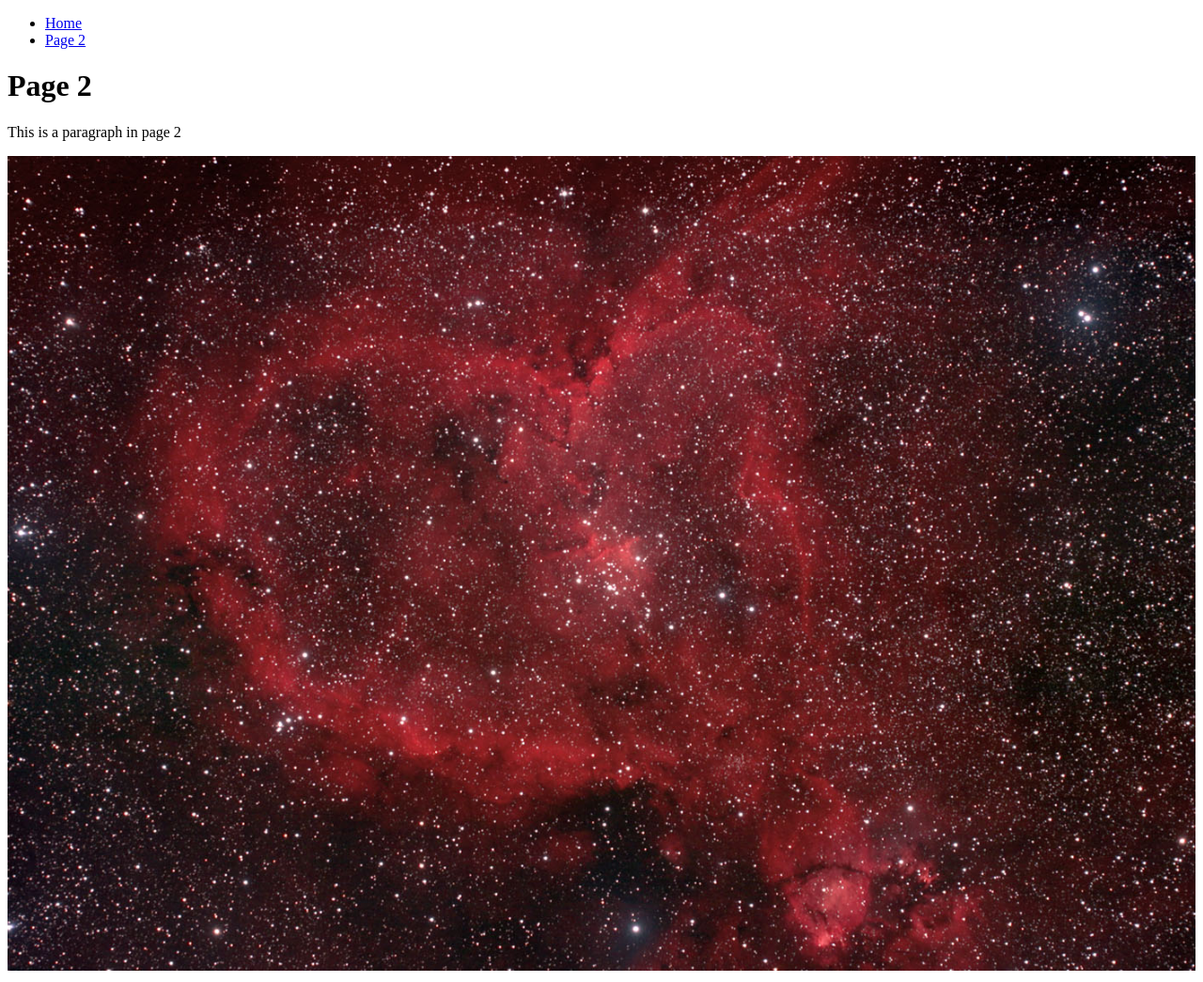
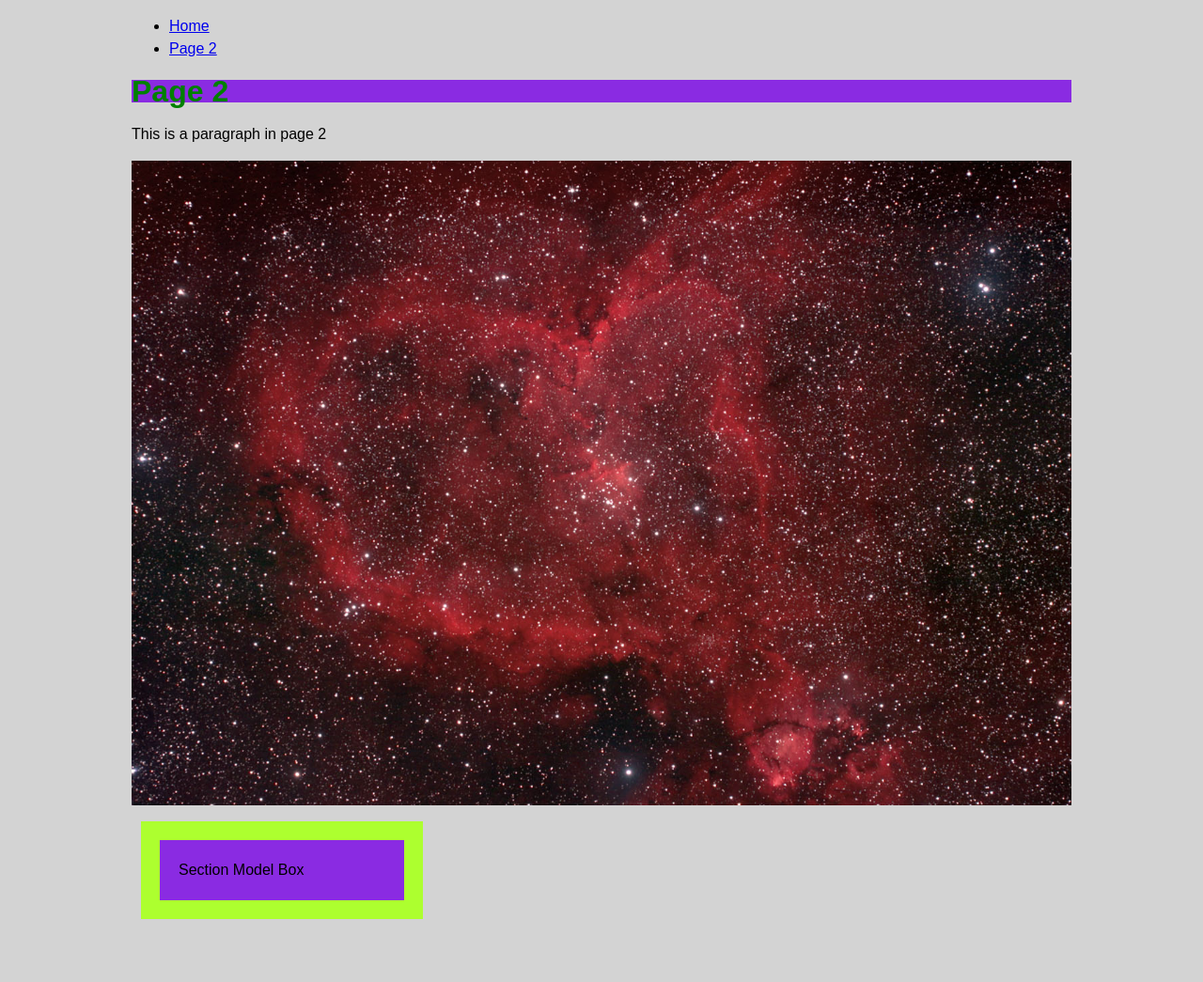
Before and after one commit to Achraf-SALIMI/My-Scond-Repository, a plain HTML site: page page2.html in a window 1280 px wide. Shown: the whole page at 94% size. After the commit the page ends 988 px from the top, so only its background shows below. Drawn offline with Linux system fonts and the light colour scheme.

Commit message:
I've styled a little bit

```diff
--- /dev/null
+++ b/css/styles.css
@@ -0,0 +1,36 @@
+*, *::before, *::after {
+    box-sizing: inherit;
+}
+
+html {
+    /* Mobile first */
+    box-sizing: border-box;
+    font-size: 100%;
+    font-family: Arial, Helvetica, sans-serif;
+    line-height: 1.5rem; /* 1.5rem= 1.5% of font-size */
+
+}
+
+body {
+    background-color: lightgray;
+    max-width: 1000px;
+    margin: 0 auto;
+}
+
+h1 {
+    color: black;
+    background-color: blueviolet;
+}
+
+.p-color {
+    color: green;
+}
+
+.section-box {
+    background-color: blueviolet;
+    width: 300px;
+    padding: 20px;
+    border: 20px solid greenyellow;
+    margin: 10px;
+
+}
--- a/page2.html
+++ b/page2.html
@@ -5,6 +5,7 @@
     <meta charset="UTF-8">
     <meta http-equiv="X-UA-Compatible" content="IE=edge">
     <meta name="viewport" content="width=device-width, initial-scale=1.0">
+    <link rel="stylesheet" href="css/styles.css">
     <title>Second Page</title>
     <style>
         img {
@@ -25,9 +26,10 @@
     </header>
 
     <main>
-        <h1>Page 2</h1>
+        <h1 class="p-color">Page 2</h1>
         <p>This is a paragraph in page 2</p>
         <img src="img/IC1805_--_H-alpha_+_RGB.jpg" alt="This is an image of my brother!">
+        <p class="section-box">Section Model Box</p>
     </main>
 </body>
 
```
Also changed, not shown: index.html (+3 -0 lines).
